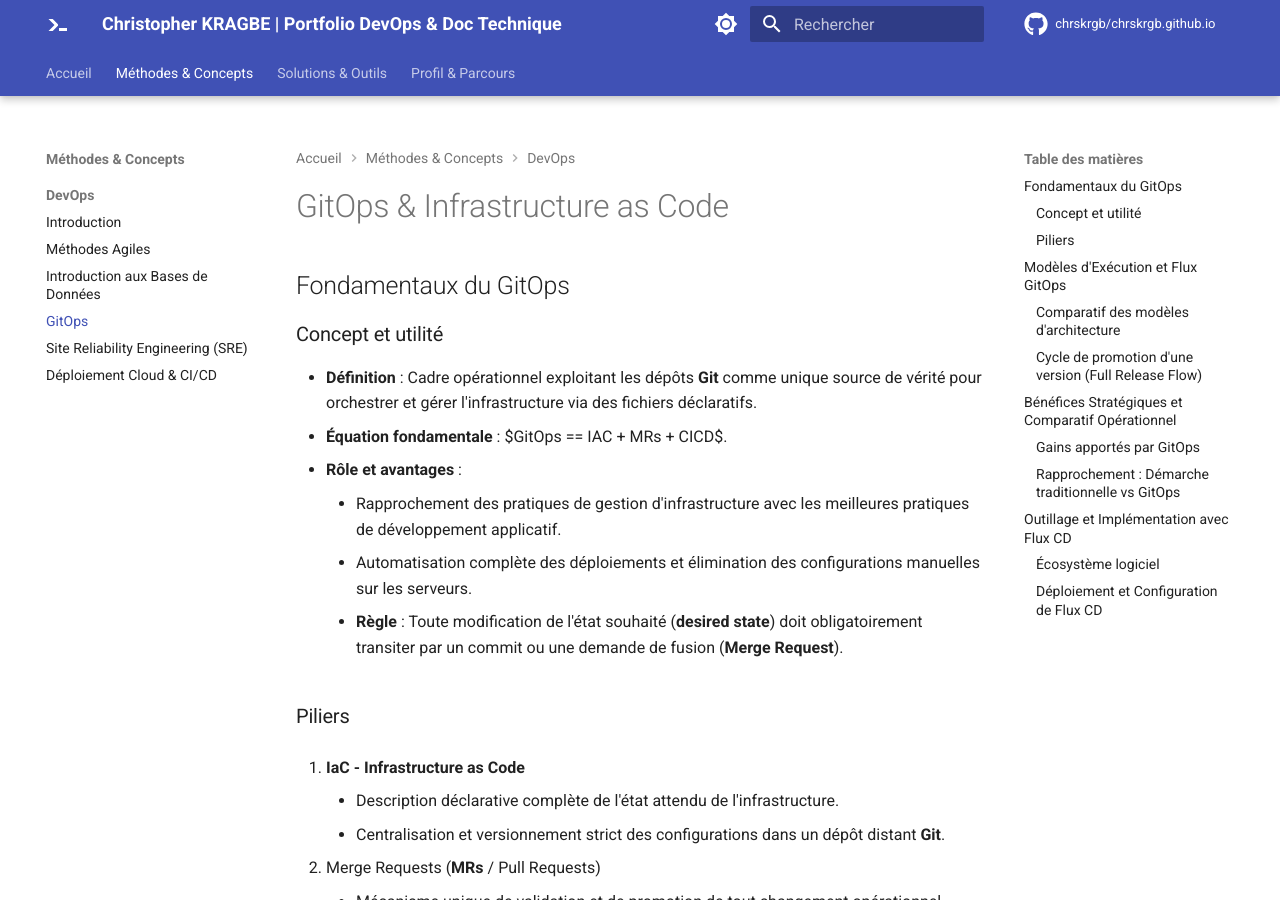
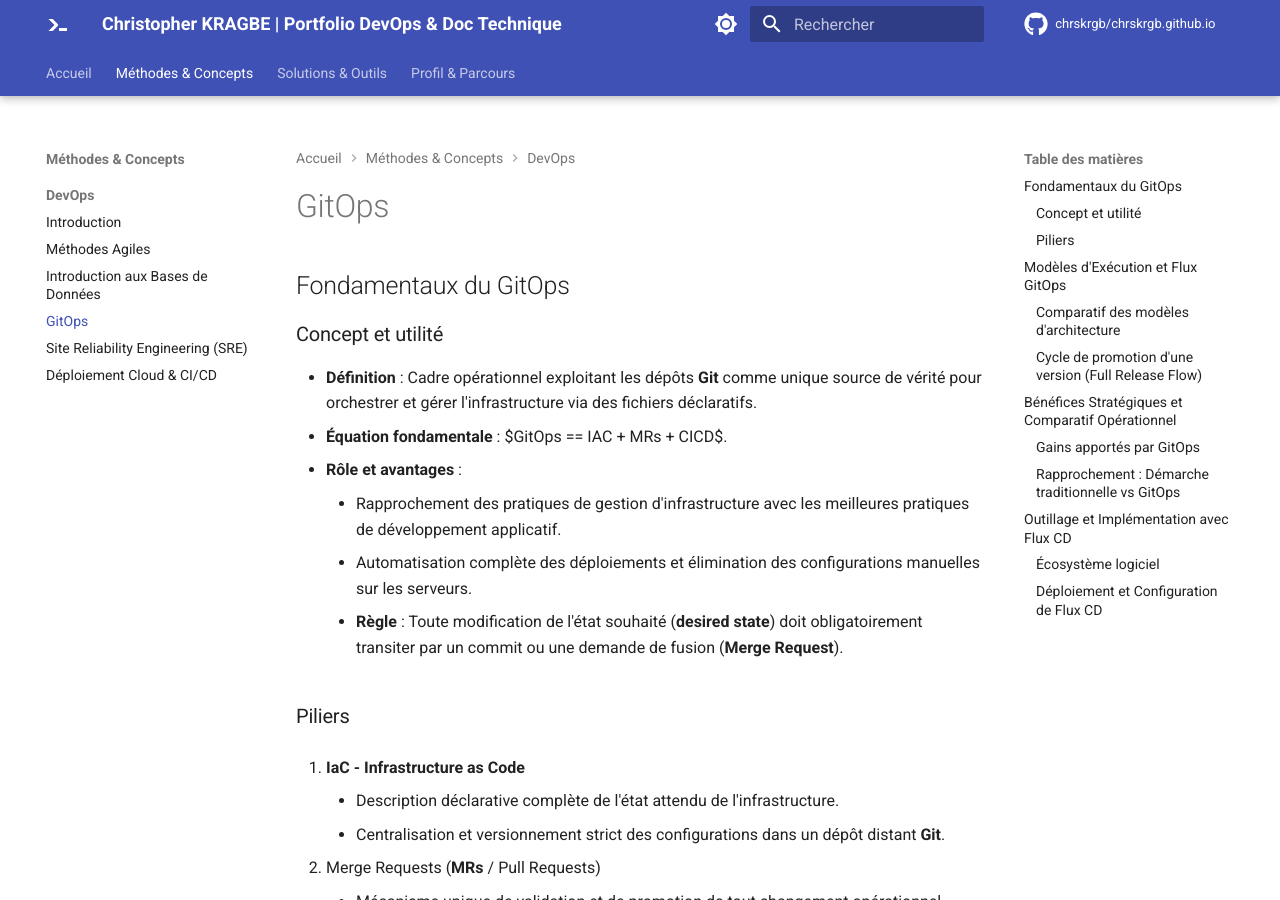
Before and after one commit to chrskrgb/chrskrgb.github.io, an MkDocs documentation site: the page built from docs/Methodes/DevOps/DO_04-GitOps.md, in a window 1280 px wide and 900 px high. Built offline with MkDocs 1.6.1 and Material for MkDocs 9.7.7, drawn with Linux system fonts in a browser that asks for light colours; comment, search, counter and statistics services are not loaded.

Commit message:
docs: mise à jour du fichier DO_04-GitOps.md

```diff
--- a/docs/Methodes/DevOps/DO_04-GitOps.md
+++ b/docs/Methodes/DevOps/DO_04-GitOps.md
@@ -1,5 +1,4 @@
 ---
-title: GitOps & Infrastructure as Code
 tags:
   - Document
   - DevOps
@@ -7,9 +6,6 @@ tags:
   - Méthode
   - Git
 ---
-
-# GitOps & Infrastructure as Code
-
 ## Fondamentaux du GitOps
 
 ### Concept et utilité
```
